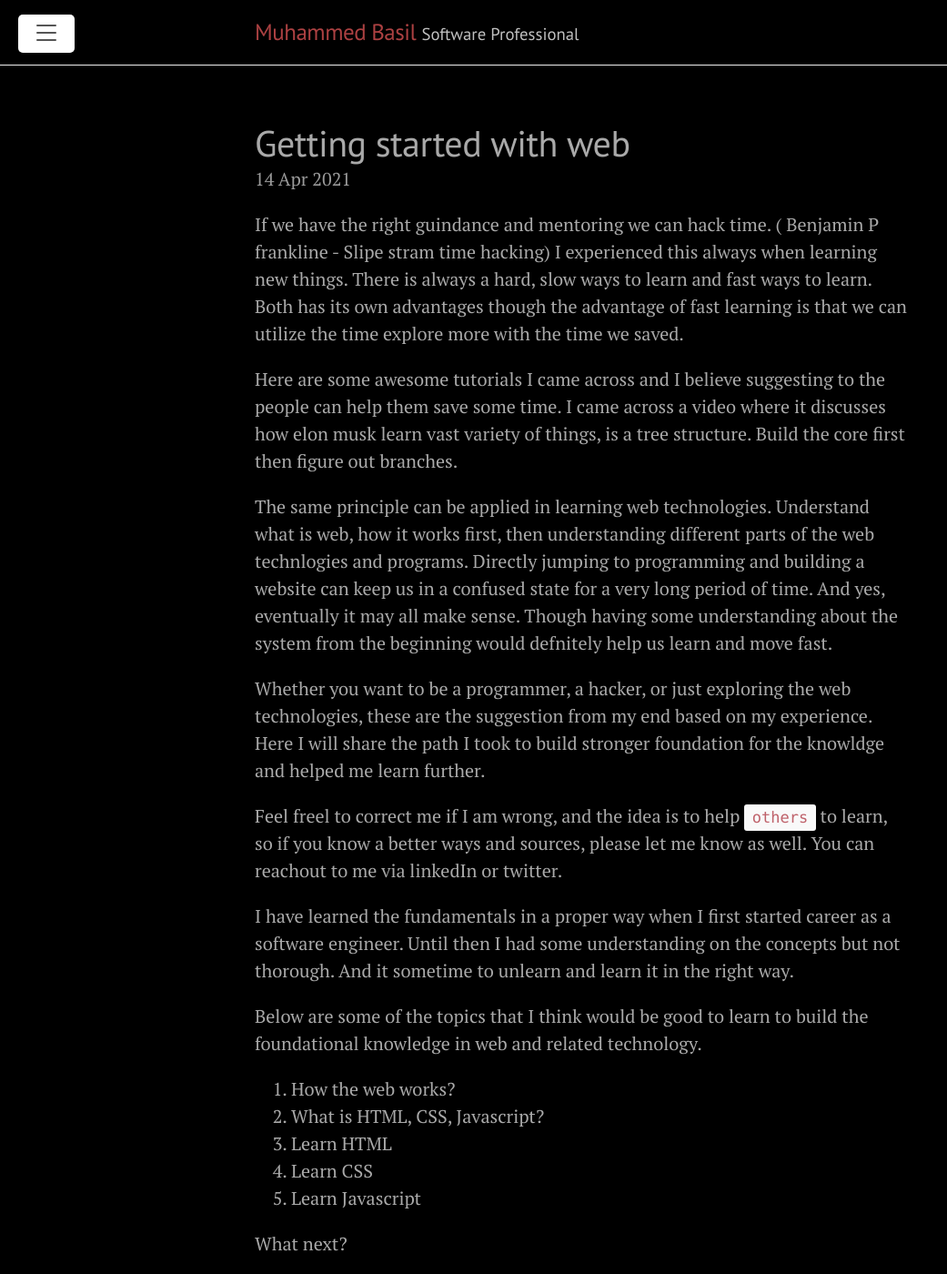
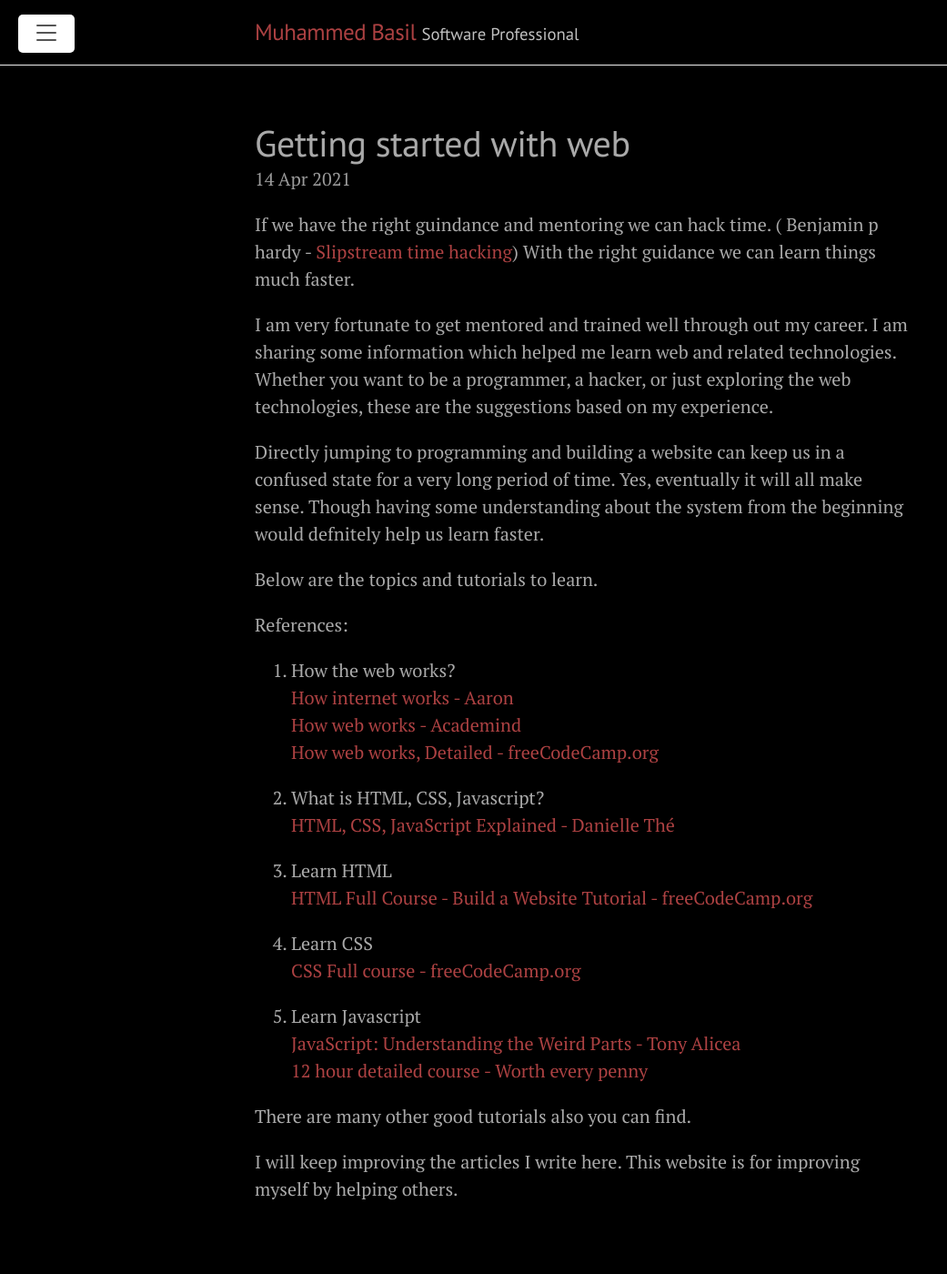
Before and after one commit to muhammedbasilsk/muhammedbasilsk.github.io, a Jekyll site: the page built from _posts/techincal/2021-04-14-getting-started-wth-web.md, in a window 1280 px wide and 1400 px high. Shown: the whole window at 91% size, without its empty margins (0-1041 px from the left). Built offline with Jekyll 4.4.1, drawn with Linux system fonts in a browser that asks for light colours; some of the changed text lies outside the part shown.

Commit message:
Revise content

```diff
--- a/_config.yml
+++ b/_config.yml
@@ -2,8 +2,8 @@
 title:               Muhammed Basil
 tagline:             'Software Professional'
 description:         'Licenced Amature radio operator - VU3FMO'
-url:                 https://beardedbatmanis.online
-# url:                 http://127.0.0.1:4000
+# url:                 https://beardedbatmanis.online
+url:                 http://127.0.0.1:4000
 baseurl:             ''
 paginate:            5
 permalink:           pretty
--- a/_layouts/post.html
+++ b/_layouts/post.html
@@ -25,3 +25,28 @@ layout: default
   </ul>
 </div>
 {% endif %}
+
+
+<div style="text-align:center;">
+  <a
+    href="https://www.linkedin.com/in/muhammed-basil-377b5218" target="_blank" category="HOME_SOCIAL_LINK"
+    label="LINKEDIN" event="CLICK" action="CLICK"
+    class="socialicon">
+      <img src="/images/linkedin_logo_in_nav_44x36.png" style="width:44px;">
+    </a>
+    <a href="https://twitter.com/muhammedbasilsk" target="_blank" category="HOME_SOCIAL_LINK" label="TWITTER"
+      event="CLICK" action="CLICK"
+      class="socialicon">
+        <img src="/images/twitter-128.png" style="width:36px;">
+    </a>
+</div>
+
+<div
+  style="text-align:center;">
+
+  Please feel free to share your thoughts and feedback. I am reachable via <a
+    href="https://www.linkedin.com/in/muhammed-basil-377b5218" target="_blank" category="HOME_SOCIAL_LINK"
+    label="LINKEDIN" event="CLICK" action="CLICK">linkedIn</a> and <a href="https://twitter.com/muhammedbasilsk" target="_blank" category="HOME_SOCIAL_LINK" label="TWITTER"
+      event="CLICK" action="CLICK">twitter</a>.
+  Keep learning.
+</div>
--- a/_posts/techincal/2021-04-14-getting-started-wth-web.md
+++ b/_posts/techincal/2021-04-14-getting-started-wth-web.md
@@ -3,29 +3,37 @@ layout: post
 title: Getting started with web
 ---
 
-If we have the right guindance and mentoring we can hack time. ( Benjamin P frankline - Slipe stram time hacking)
-I experienced this always when learning new things. There is always a hard, slow ways to learn and fast ways to learn.
-Both has its own advantages though the advantage of fast learning is that we can utilize the time explore more with the time we saved.
+If we have the right guindance and mentoring we can hack time. ( Benjamin p hardy - [Slipstream time hacking](https://www.amazon.in/dp/B019MZ6BRO))
+With the right guidance we can learn things much faster.
 
-Here are some awesome tutorials I came across and I believe suggesting to the people can help them save some time.
-I came across a video where it discusses how elon musk learn vast variety of things, is a tree structure. Build the core first then figure out branches.
+I am very fortunate to get mentored and trained well through out my career.
+I am sharing some information which helped me learn web and related technologies.
+Whether you want to be a programmer, a hacker, or just exploring the web technologies, these are the suggestions based on my experience.
 
-The same principle can be applied in learning web technologies. Understand what is web, how it works first, then understanding different parts of the web technlogies and programs. Directly jumping to programming and building a website can keep us in a confused state for a very long period of time. And yes, eventually it may all make sense. Though having some understanding about the system from the beginning would defnitely help us learn and move fast.
+Directly jumping to programming and building a website can keep us in a confused state for a very long period of time.
+Yes, eventually it will all make sense. Though having some understanding about the system from the beginning would defnitely help us learn faster.
 
-Whether you want to be a programmer, a hacker, or just exploring the web technologies, these are the suggestion from my end based on my experience. Here I will share the path I took to build stronger foundation for the knowldge and helped me learn further.
+Below are the topics and tutorials to learn.
 
-Feel freel to correct me if I am wrong, and the idea is to help `others` to learn, so if you know a better ways and sources, please let me know as well. You can reachout to me via linkedIn or twitter.
+References:
+1. How the web works?
+[How internet works - Aaron](https://www.youtube.com/watch?v=7_LPdttKXPc)
+[How web works -  Academind](https://www.youtube.com/watch?v=hJHvdBlSxug)
+[How web works, Detailed - freeCodeCamp.org](https://www.youtube.com/watch?v=zN8YNNHcaZc)
 
-I have learned the fundamentals in a proper way when I first started career as a software engineer. Until then I had some understanding on the concepts but not thorough. And it sometime to unlearn and learn it in the right way.
+2. What is HTML, CSS, Javascript?
+[HTML, CSS, JavaScript Explained - Danielle Thé](https://www.youtube.com/watch?v=gT0Lh1eYk78)
 
-Below are some of the topics that I think would be good to learn to build the foundational knowledge in web and related technology.
+3. Learn HTML
+[HTML Full Course - Build a Website Tutorial - freeCodeCamp.org](https://www.youtube.com/watch?v=pQN-pnXPaVg)
 
-1. How the web works?
-2. What is HTML, CSS, Javascript?
-3. Learn HTML
 4. Learn CSS
+[CSS Full course - freeCodeCamp.org](https://www.youtube.com/watch?v=1Rs2ND1ryYc)
+
 5. Learn Javascript
+[JavaScript: Understanding the Weird Parts - Tony Alicea](https://www.youtube.com/watch?v=Bv_5Zv5c-Ts)
+[12 hour detailed course - Worth every penny](https://www.udemy.com/course/understand-javascript/)
 
-What next?
+There are many other good tutorials also you can find.
 
-This document will get nourished slowly, thanks to the github pages, I can keep undating the content without worrying the revisioning.
+I will keep improving the articles I write here. This website is for improving myself by helping others.
```
Also changed, not shown: index.markdown (+13 -9 lines), posts.md (+20 -0 lines).
